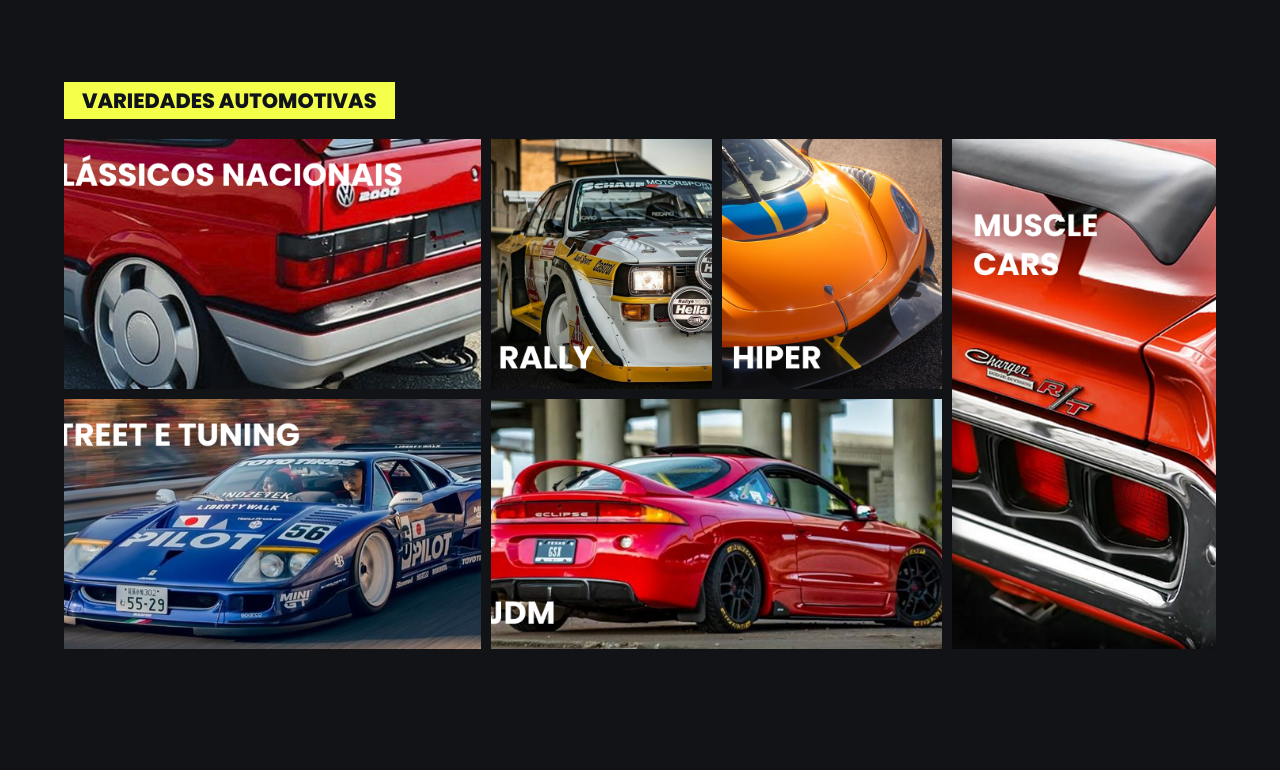
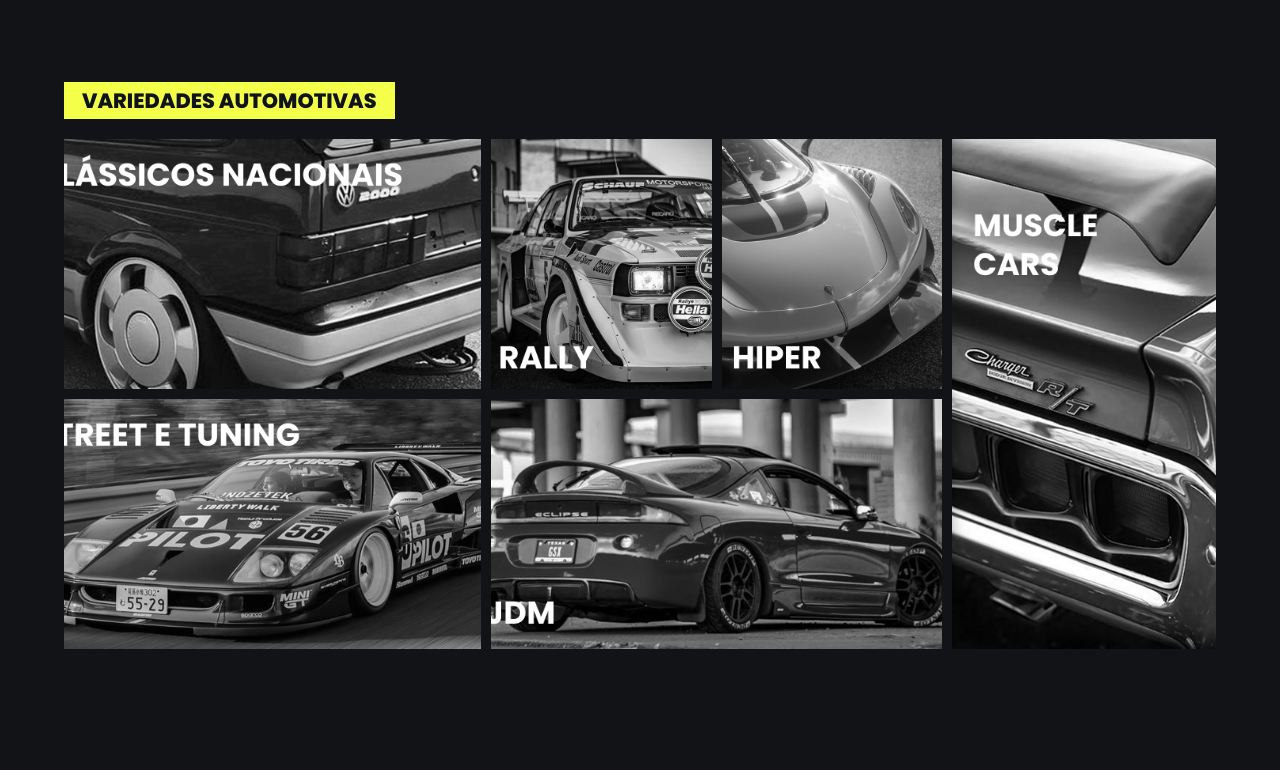
Before and after one commit to Kaiky-Clementino/Projeto-Individual---Cultura-Automotiva, a website: page public/index.html in a window 1280 px wide. Shown: the part 1540-2310 px from the top of the page. Drawn offline with Linux system fonts and the light colour scheme.

Commit message:
fix: melhoria de css no index.html
Melhoria de Hover no css do index.html

```diff
--- a/public/css/estilo.css
+++ b/public/css/estilo.css
@@ -194,6 +194,12 @@ main {
 .card-carro {
   overflow: hidden;
   background-color: #15181d;
+  filter: grayscale(100%);
+  transition: filter 0.5s ease;
+}
+
+.card-carro:hover{
+  filter: grayscale(0%);
 }
 
 .card-carro:nth-child(1) {
```
